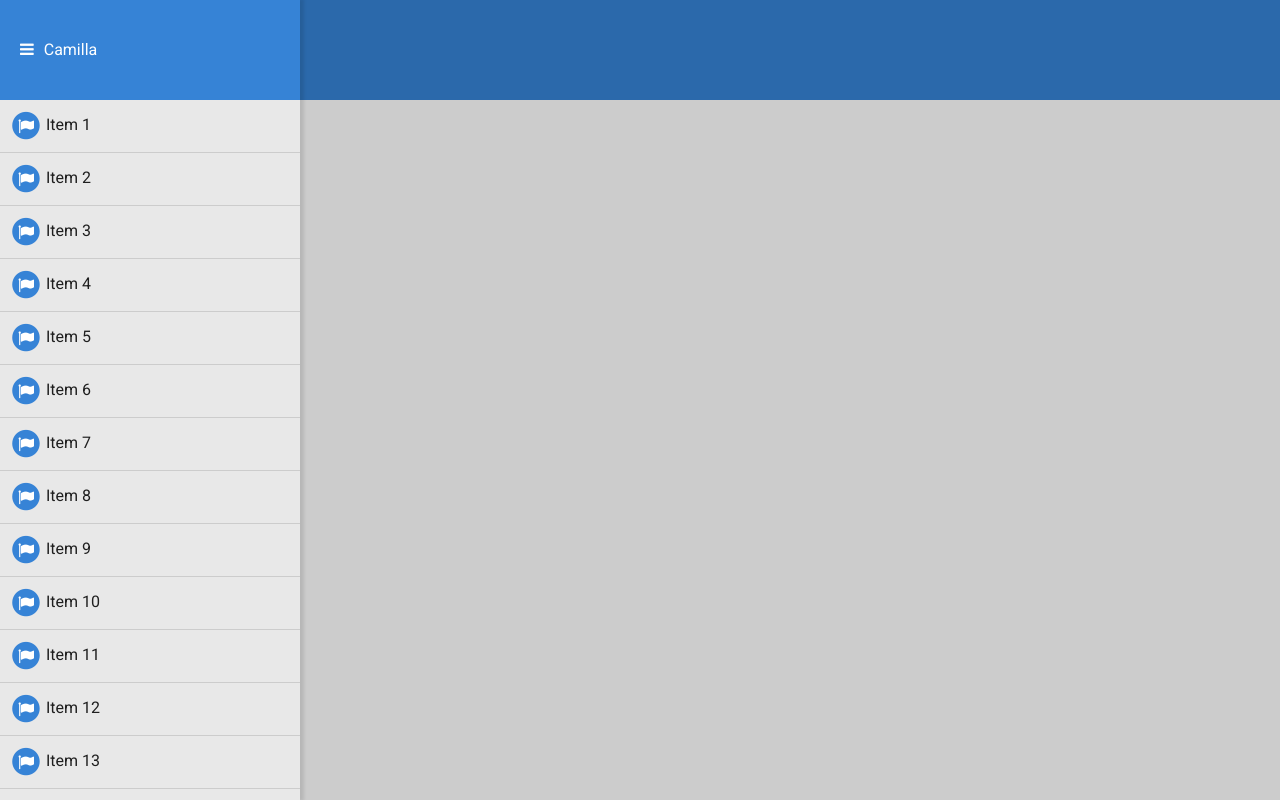
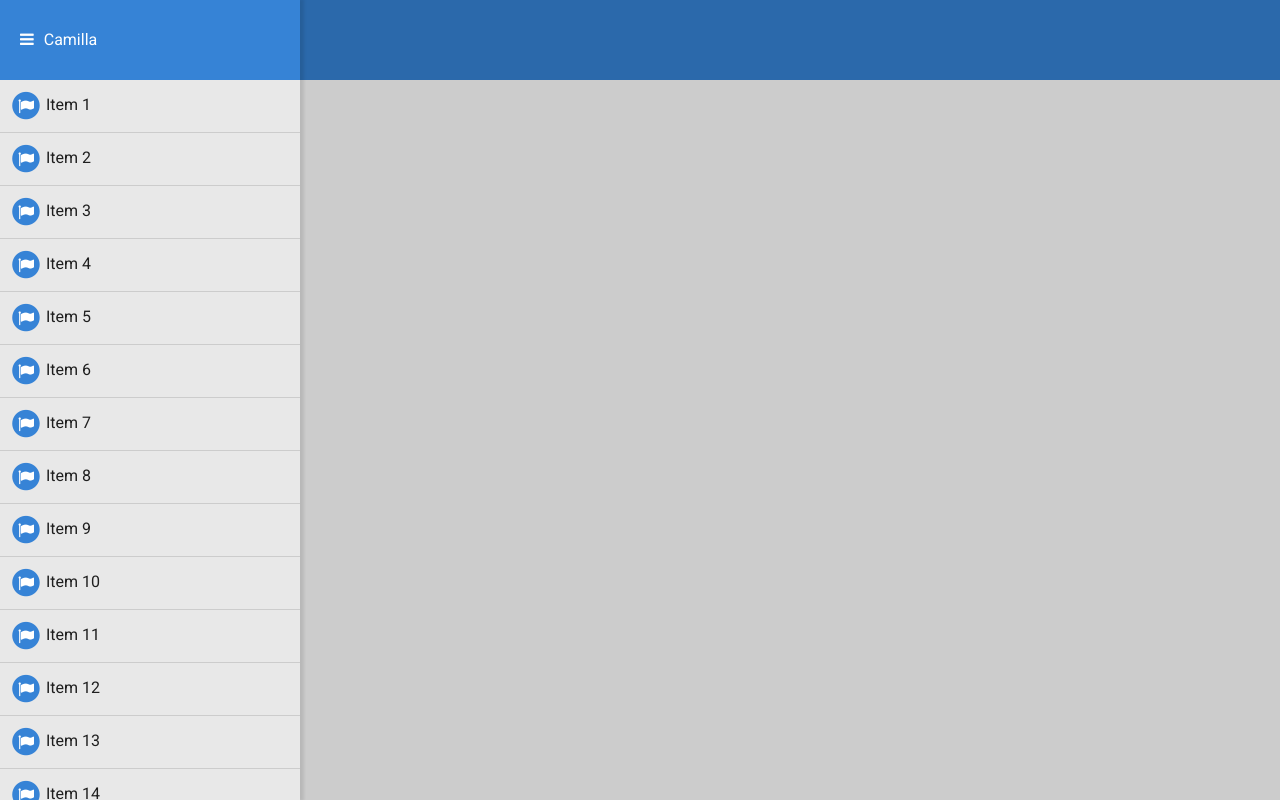
Before and after one commit to RaffaeleSgarro/camburger, a plain HTML site: page demo.html in a window 1280 px wide. Drawn offline with nearby package versions, Linux system fonts and the light colour scheme.

Commit message:
Can scroll items

```diff
--- a/camburger.css
+++ b/camburger.css
@@ -11,10 +11,19 @@
 
 .camburger-sidebar .header {
   height: 60px;
-  padding: 20px;
+  padding: 10px 20px;
   line-height: 60px;
   color: white;
   background-color: #3683D6;
+}
+
+.camburger-sidebar .panel {
+  position: absolute;
+  top: 80px;
+  bottom: 0;
+  left: 0;
+  right: 0;
+  overflow-y: scroll;
 }
 
 .camburger-sidebar .item {
--- a/demo.css
+++ b/demo.css
@@ -9,7 +9,7 @@ body {
   right: 0;
   height: 60px;
   line-height: 60px;
-  padding: 20px;
+  padding: 10px 20px;
   color: white;
   background-color: #3683D6;
   font-size: 30px;
```
